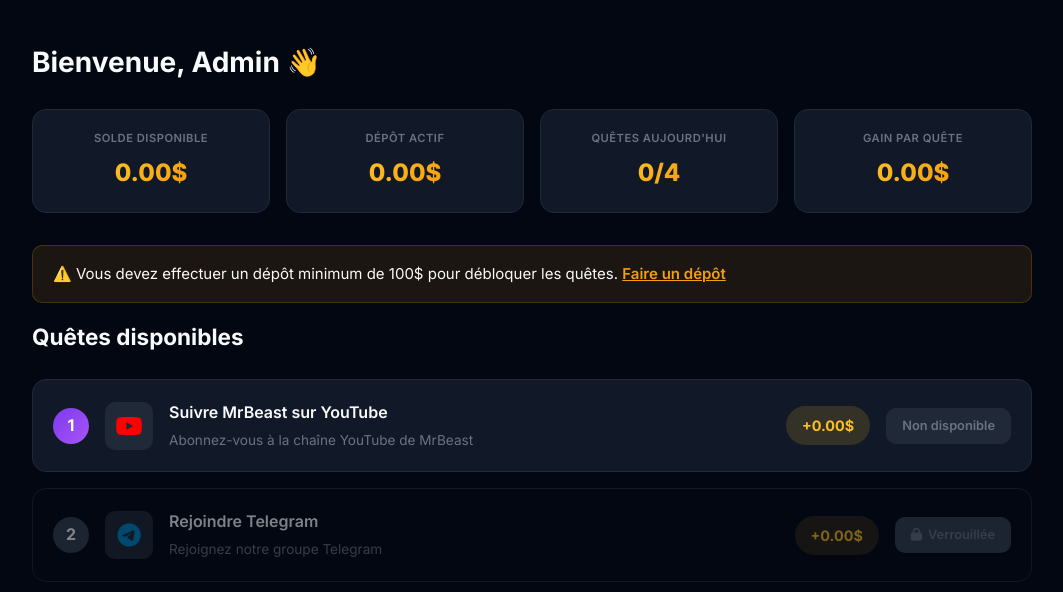
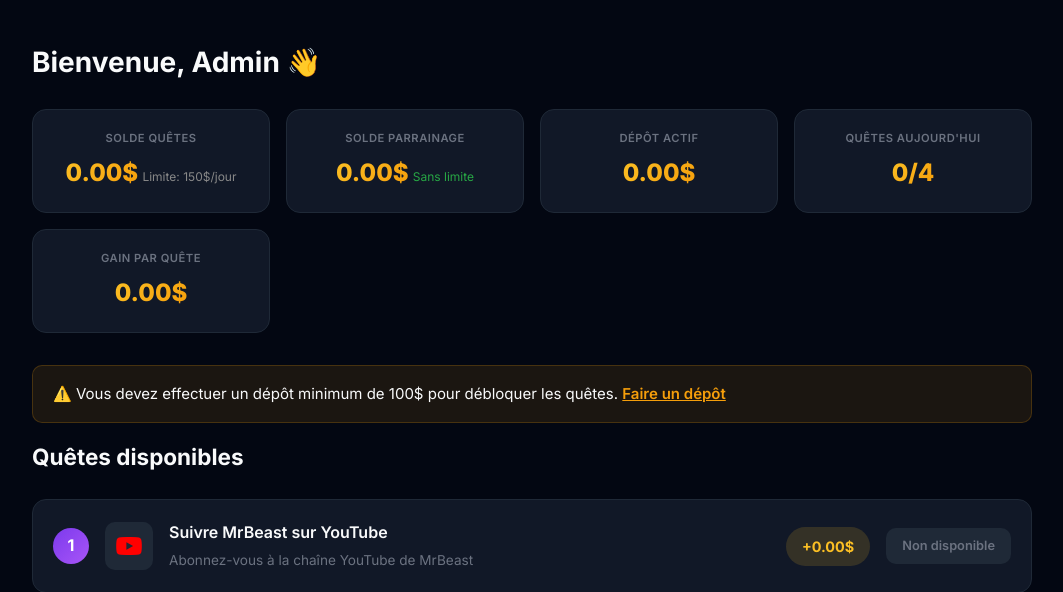
Before and after one commit to Sanjuku90/Qu-te, a Flask app: page /dashboard in a window 1280 px wide. Shown: the part 75-667 px from the top of the page, without its empty margins (108-1171 px from the left). Run offline with Flask 3, Linux system fonts and the light colour scheme; a user stored in the database is signed in; data comes from the database, SQL or seed files in the repository; data that the repository does not hold is empty; some libraries are stand-ins or nearby versions.

Commit message:
Separate referral earnings from quest earnings and allow unlimited referral withdrawals
Add new columns for referral balance to the User and Transaction models, update withdrawal logic to handle separate balances, and modify the dashboard UI to display both balances.

Replit-Commit-Author: Agent
Replit-Commit-Session-Id: 48f97208-3015-4256-804a-ae4b6b95fcdb
Replit-Commit-Checkpoint-Type: intermediate_checkpoint
Replit-Commit-Event-Id: e975de85-c9df-44c1-a2e1-1af861d48920
Replit-Commit-Screenshot-Url: https://storage.googleapis.com/screenshot-production-us-central1/3f542e6a-2ea7-4972-9d25-1adb30df03a1/48f97208-3015-4256-804a-ae4b6b95fcdb/JPIODni
Replit-Helium-Checkpoint-Created: true

```diff
--- a/app.py
+++ b/app.py
@@ -302,36 +302,44 @@ def request_withdrawal():
         return redirect(url_for('dashboard'))
 
     wallet_address = request.form.get('wallet_address', '').strip()
+    balance_type = request.form.get('balance_type', 'balance')
 
     if amount <= 0:
         flash('Le montant doit être positif.', 'error')
-        return redirect(url_for('dashboard'))
-
-    if amount > current_user.balance:
-        flash('Solde insuffisant.', 'error')
         return redirect(url_for('dashboard'))
 
     if not wallet_address:
         flash('Adresse de portefeuille requise.', 'error')
         return redirect(url_for('dashboard'))
 
-    daily_total = current_user.get_daily_withdrawal_total()
-    if daily_total + amount > DAILY_WITHDRAWAL_LIMIT:
-        remaining = DAILY_WITHDRAWAL_LIMIT - daily_total
-        if remaining <= 0:
-            flash(f'Vous avez atteint la limite de retrait journalier de {DAILY_WITHDRAWAL_LIMIT:.2f}$.', 'error')
-        else:
-            flash(f'Ce retrait dépasse la limite journalière. Il vous reste {remaining:.2f}$ disponibles aujourd\'hui.', 'error')
-        return redirect(url_for('dashboard'))
+    if balance_type == 'referral_balance':
+        if amount > current_user.referral_balance:
+            flash('Solde de parrainage insuffisant.', 'error')
+            return redirect(url_for('dashboard'))
+        current_user.referral_balance -= amount
+    else:
+        if amount > current_user.balance:
+            flash('Solde insuffisant.', 'error')
+            return redirect(url_for('dashboard'))
+
+        daily_total = current_user.get_daily_withdrawal_total()
+        if daily_total + amount > DAILY_WITHDRAWAL_LIMIT:
+            remaining = DAILY_WITHDRAWAL_LIMIT - daily_total
+            if remaining <= 0:
+                flash(f'Vous avez atteint la limite de retrait journalier de {DAILY_WITHDRAWAL_LIMIT:.2f}$.', 'error')
+            else:
+                flash(f'Ce retrait dépasse la limite journalière. Il vous reste {remaining:.2f}$ disponibles aujourd\'hui.', 'error')
+            return redirect(url_for('dashboard'))
+        current_user.balance -= amount
 
     transaction = Transaction(
         user_id=current_user.id,
         type='withdrawal',
         amount=amount,
         wallet_address=wallet_address,
+        balance_type=balance_type,
         status='pending'
     )
-    current_user.balance -= amount
     db.session.add(transaction)
     db.session.commit()
 
@@ -553,7 +561,7 @@ def approve_transaction(tx_id):
         if previous_approved_deposits == 0 and user.referred_by_id:
             referrer = User.query.get(user.referred_by_id)
             if referrer:
-                referrer.balance += REFERRAL_BONUS
+                referrer.referral_balance = (referrer.referral_balance or 0) + REFERRAL_BONUS
                 referrer.referral_bonus_earned = (referrer.referral_bonus_earned or 0) + REFERRAL_BONUS
 
     db.session.commit()
@@ -576,7 +584,10 @@ def reject_transaction(tx_id):
 
     if transaction.type == 'withdrawal':
         user = User.query.get(transaction.user_id)
-        user.balance += transaction.amount
+        if transaction.balance_type == 'referral_balance':
+            user.referral_balance = (user.referral_balance or 0) + transaction.amount
+        else:
+            user.balance += transaction.amount
 
     db.session.commit()
     flash(f'Transaction #{tx_id} rejetée.', 'success')
--- a/models.py
+++ b/models.py
@@ -22,6 +22,7 @@ class User(UserMixin, db.Model):
     referral_code = db.Column(db.String(10), unique=True, default=generate_referral_code)
     referred_by_id = db.Column(db.Integer, db.ForeignKey('user.id'), nullable=True)
     referral_bonus_earned = db.Column(db.Float, default=0.0)
+    referral_balance = db.Column(db.Float, default=0.0)
 
     quests = db.relationship('QuestCompletion', backref='user', lazy=True)
     transactions = db.relationship('Transaction', backref='user', lazy=True, foreign_keys='Transaction.user_id')
@@ -48,6 +49,7 @@ class User(UserMixin, db.Model):
         total = db.session.query(db.func.sum(Transaction.amount)).filter(
             Transaction.user_id == self.id,
             Transaction.type == 'withdrawal',
+            Transaction.balance_type == 'balance',
             db.func.date(Transaction.created_at) == today
         ).scalar()
         return total or 0.0
@@ -79,6 +81,7 @@ class Transaction(db.Model):
     wallet_address = db.Column(db.String(100))
     tx_hash = db.Column(db.String(100))
     admin_note = db.Column(db.Text)
+    balance_type = db.Column(db.String(20), default='balance')  # 'balance' or 'referral_balance'
     created_at = db.Column(db.DateTime, default=datetime.utcnow)
     processed_at = db.Column(db.DateTime)
     processed_by = db.Column(db.Integer, db.ForeignKey('user.id'))
--- a/static/script.js
+++ b/static/script.js
@@ -48,6 +48,25 @@ function toggleWithdraw() {
     form.style.display = form.style.display === 'none' ? 'block' : 'none';
 }
 
+function updateMaxAmount() {
+    const select = document.getElementById('balance_type');
+    const amountInput = document.getElementById('withdraw-amount');
+    const amountLabel = document.getElementById('amount-label');
+
+    if (!select || !amountInput) return;
+
+    const balanceValue = parseFloat(select.options[0].text.match(/\((\d+\.?\d*)\$/)?.[1] || 0);
+    const referralValue = parseFloat(select.options[1].text.match(/\((\d+\.?\d*)\$/)?.[1] || 0);
+
+    if (select.value === 'referral_balance') {
+        amountInput.max = referralValue;
+        if (amountLabel) amountLabel.textContent = `Montant à retirer (max: ${referralValue.toFixed(2)}$ - sans limite journalière)`;
+    } else {
+        amountInput.max = balanceValue;
+        if (amountLabel) amountLabel.textContent = `Montant à retirer (max: ${balanceValue.toFixed(2)}$)`;
+    }
+}
+
 function showNotification(message, type) {
     const existing = document.querySelector('.notification');
     if (existing) existing.remove();
--- a/templates/dashboard.html
+++ b/templates/dashboard.html
@@ -6,8 +6,14 @@
         <h1>Bienvenue, {{ current_user.username }} 👋</h1>
         <div class="stats-grid">
             <div class="stat-card">
-                <span class="stat-label">Solde disponible</span>
+                <span class="stat-label">Solde Quêtes</span>
                 <span class="stat-value" id="current-balance">{{ "%.2f"|format(current_user.balance) }}$</span>
+                <small style="color: #888; font-size: 0.75rem;">Limite: 150$/jour</small>
+            </div>
+            <div class="stat-card">
+                <span class="stat-label">Solde Parrainage</span>
+                <span class="stat-value">{{ "%.2f"|format(current_user.referral_balance or 0) }}$</span>
+                <small style="color: #28a745; font-size: 0.75rem;">Sans limite</small>
             </div>
             <div class="stat-card">
                 <span class="stat-label">Dépôt actif</span>
@@ -88,8 +94,15 @@
             <form method="POST" action="{{ url_for('request_withdrawal') }}">
                 <input type="hidden" name="csrf_token" value="{{ csrf_token() }}">
                 <div class="form-group">
-                    <label>Montant à retirer (max: {{ "%.2f"|format(current_user.balance) }}$)</label>
-                    <input type="number" name="amount" step="0.01" min="0.01" max="{{ current_user.balance }}" required placeholder="0.00">
+                    <label>Type de solde</label>
+                    <select name="balance_type" id="balance_type" onchange="updateMaxAmount()">
+                        <option value="balance">Solde Quêtes ({{ "%.2f"|format(current_user.balance) }}$ - limite 150$/jour)</option>
+                        <option value="referral_balance">Solde Parrainage ({{ "%.2f"|format(current_user.referral_balance or 0) }}$ - sans limite)</option>
+                    </select>
+                </div>
+                <div class="form-group">
+                    <label id="amount-label">Montant à retirer (max: {{ "%.2f"|format(current_user.balance) }}$)</label>
+                    <input type="number" name="amount" id="withdraw-amount" step="0.01" min="0.01" max="{{ current_user.balance }}" required placeholder="0.00">
                 </div>
                 <div class="form-group">
                     <label>Adresse de portefeuille (BEP20)</label>
```
Also changed, not shown: 1 other file.
